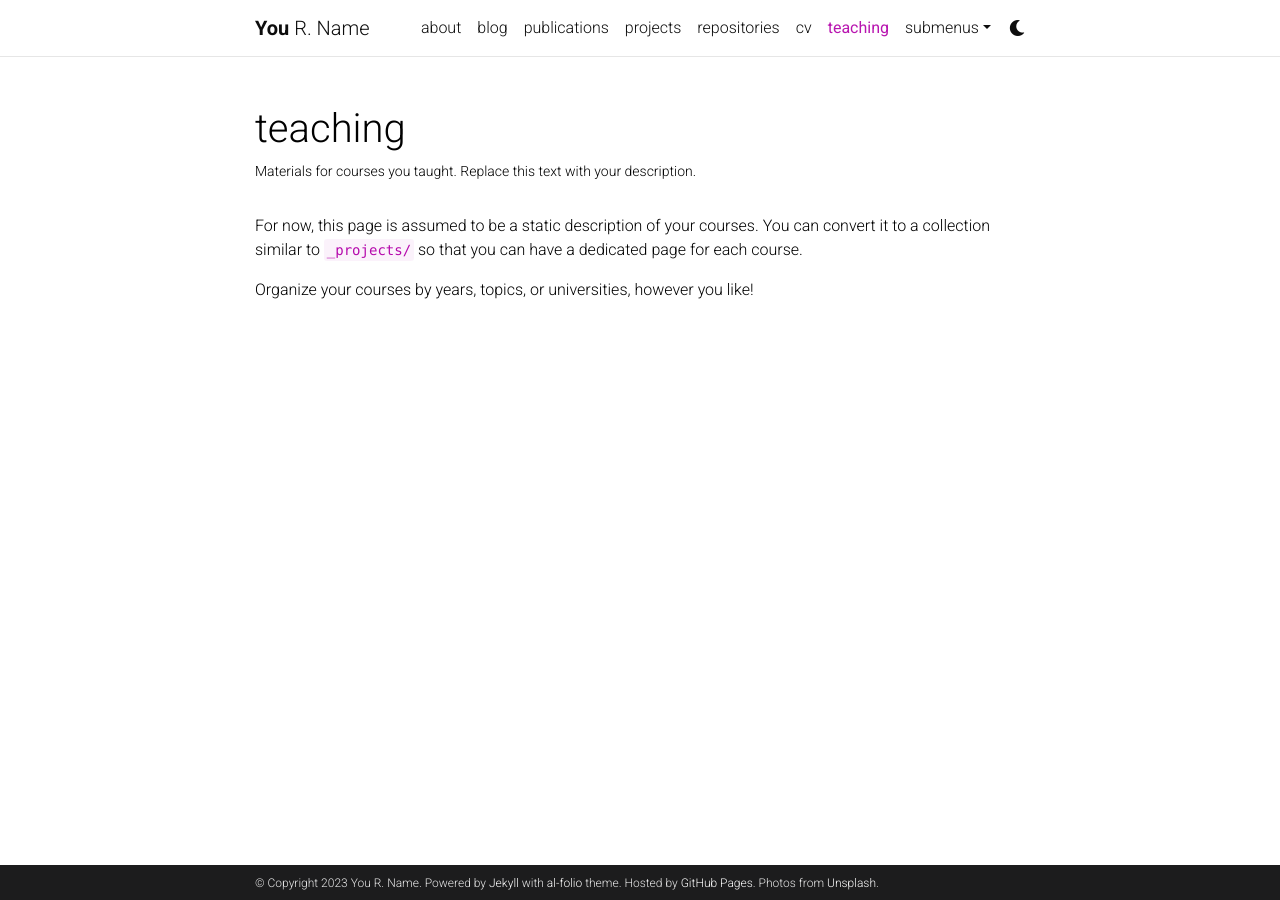
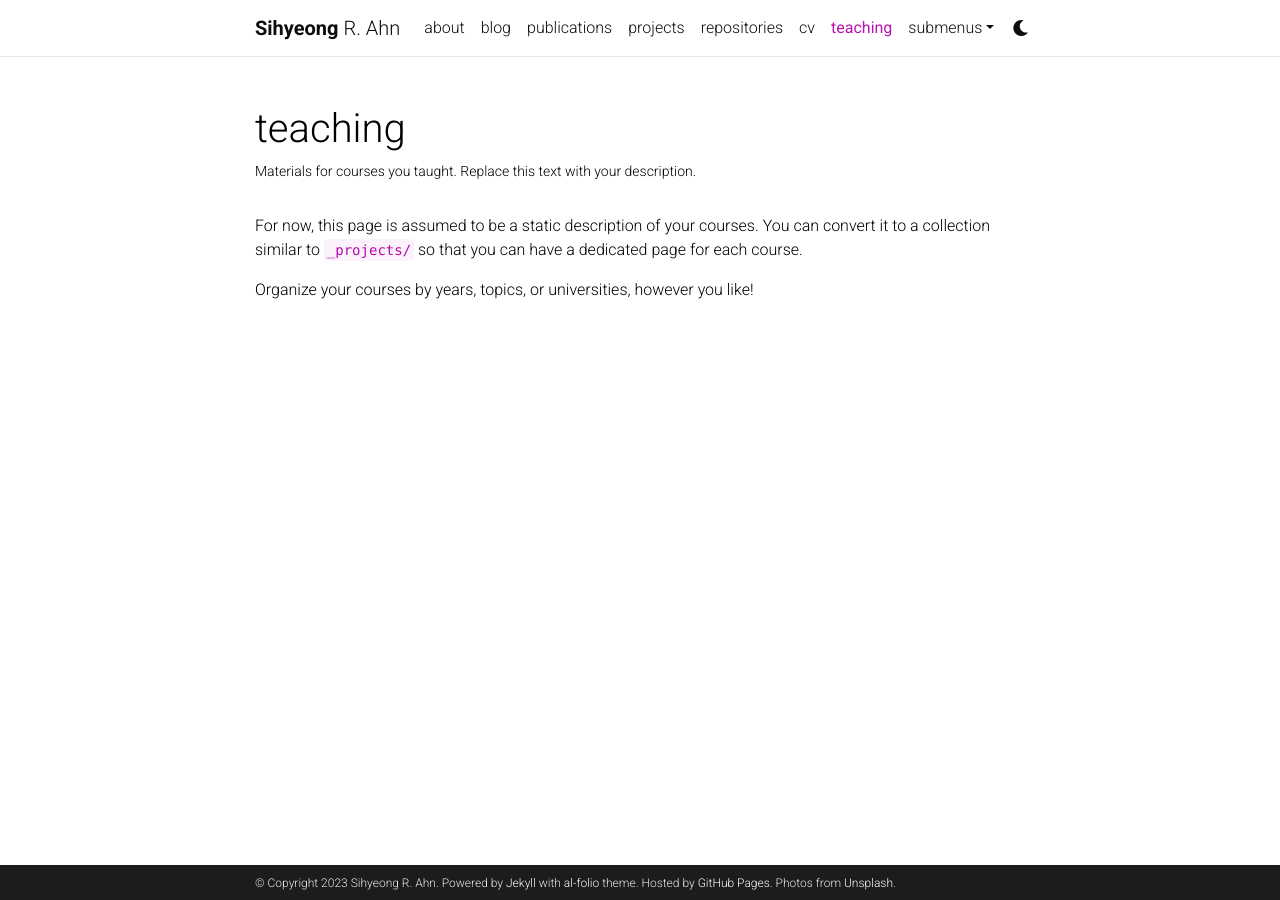
Before and after one commit to debug-log/debug-log.github.io, a Jekyll site: the page built from _pages/teaching.md, in a window 1280 px wide. Built offline with Jekyll 4.4.1, drawn with Linux system fonts in a browser that asks for light colours; comment, search, counter and statistics services are not loaded; a style sheet for code colours, icons or effects is not loaded.

Commit message:
Update _config.yml

```diff
--- a/_config.yml
+++ b/_config.yml
@@ -3,10 +3,10 @@
 # -----------------------------------------------------------------------------
 
 title: blank # the website title (if blank, full name will be used instead)
-first_name: You
+first_name: Sihyeong
 middle_name: R.
-last_name: Name
-email: you@example.com
+last_name: Ahn
+email: sea900318@gmail.com
 description: > # the ">" symbol means to ignore newlines until "footer_text:"
   A simple, whitespace theme for academics. Based on [*folio](https://github.com/bogoli/-folio) design.
 footer_text: >
@@ -15,11 +15,11 @@
   Photos from <a href="https://unsplash.com" target="_blank">Unsplash</a>.
 keywords: jekyll, jekyll-theme, academic-website, portfolio-website  # add your own keywords or leave empty
 
-lang: en # the language of your site (for example: en, fr, cn, ru, etc.)
+lang: ko   # the language of your site (for example: en, fr, cn, ru, etc.)
 icon: ⚛️  # the emoji used as the favicon (alternatively, provide image name in /assets/img/)
 
-url: https://alshedivat.github.io # the base hostname & protocol for your site
-baseurl: /al-folio # the subpath of your site, e.g. /blog/
+url: https://debug-log.github.io # the base hostname & protocol for your site
+baseurl:  # the subpath of your site, e.g. /blog/
 last_updated: false # set to true if you want to display last updated in the footer
 impressum_path:  # set to path to include impressum link in the footer, use the same path as permalink in a page, helps to conform with EU GDPR
 
```
